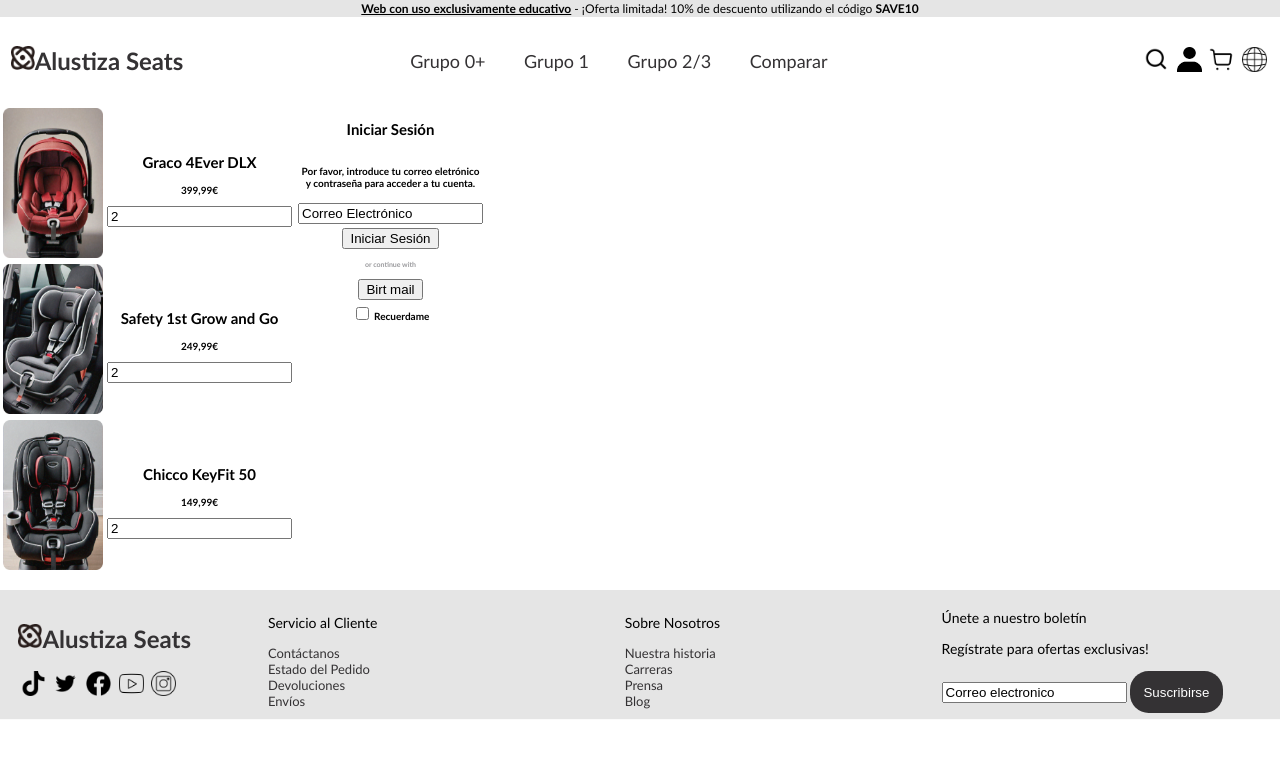
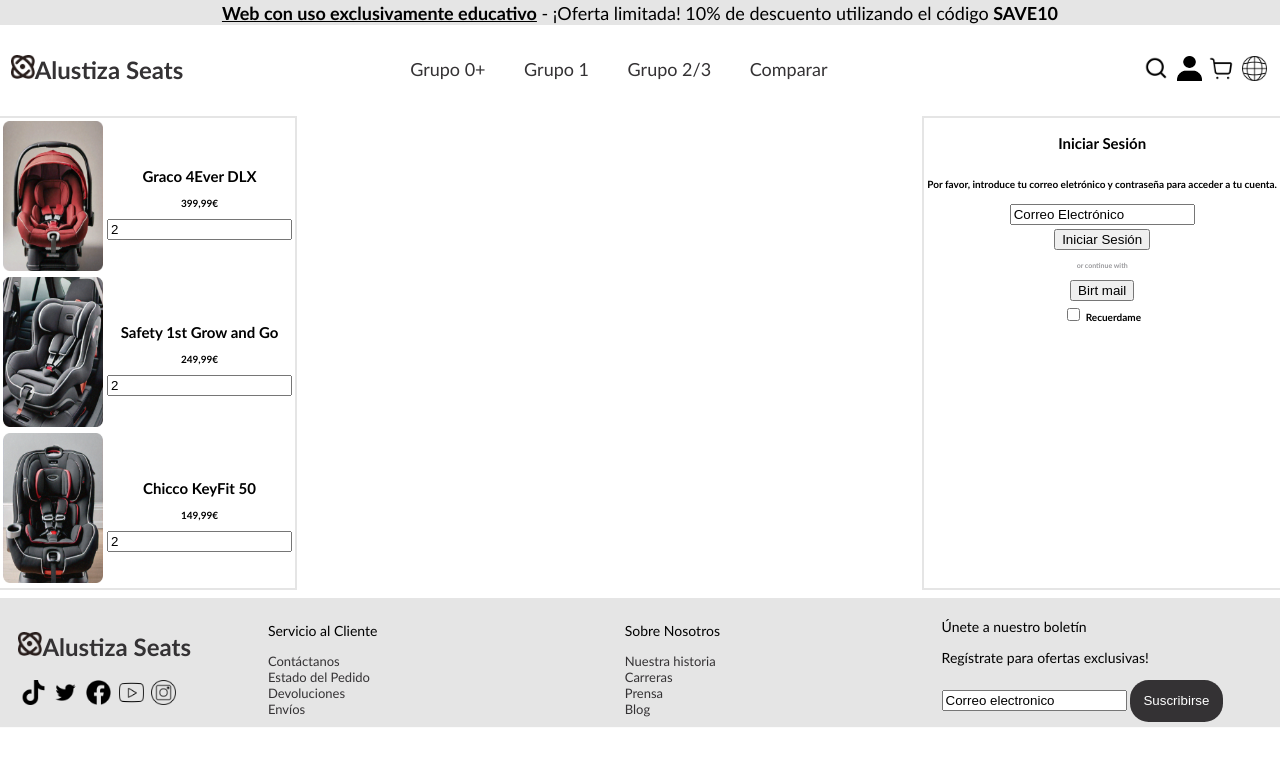
Before and after one commit to ialustiza/DIW03, a plain HTML site: page cart.html in a window 1280 px wide. Drawn offline with Linux system fonts and the light colour scheme.

Commit message:
Add files via upload

```diff
--- a/css/estilos.css
+++ b/css/estilos.css
@@ -29,7 +29,7 @@ span {
     display: flex;
     align-items: center;
     justify-content: center;
-    font-size: 1.2em;
+    font-size: 1.8em;
 }
 
 header {
@@ -221,7 +221,13 @@ h2 {
 }
 
 .compra {
+    grid-area: filtros;
     display: flex;
+    justify-content: space-between;
+}
+
+.compra article {
+    box-shadow: 0 0 0 0.2em rgba(0, 0, 0, .10);
 }
 
 .gris {
```
